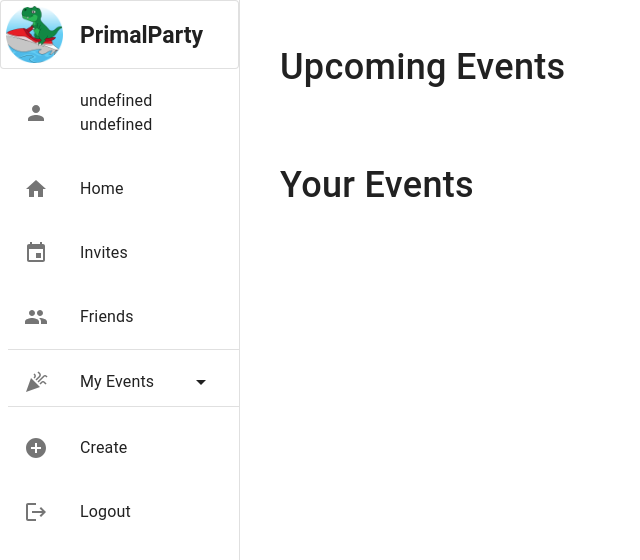
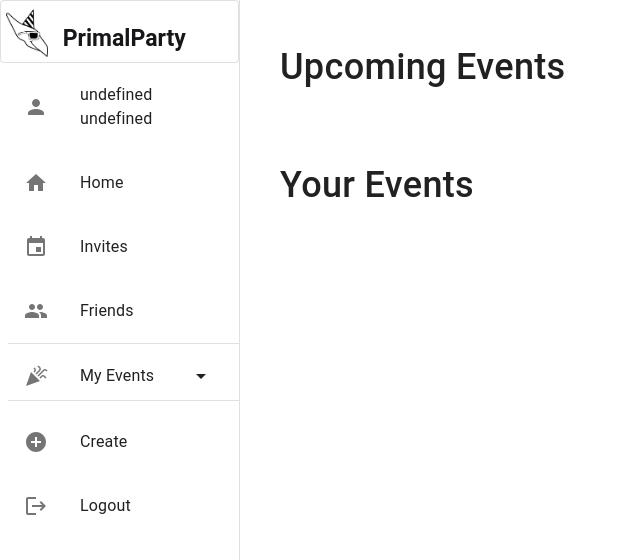
Before and after one commit to Ben2W/PrimalPartyFrontend, a React (Create React App) app: page /dashboard in a window 1280 px wide. Shown: the top 560 px of the page, without its empty margins (0-640 px from the left). Built offline with nearby package versions, Linux system fonts and the light colour scheme; no server answers.

Commit message:
Update Sidebar

```diff
--- a/src/components/Navbar.js
+++ b/src/components/Navbar.js
@@ -4,9 +4,7 @@ import { makeStyles } from '@material-ui/core/styles';
 import AppBar from '@mui/material/AppBar';
 import Toolbar from '@mui/material/Toolbar';
 import Container from '@mui/material/Container';
-
 import Logo from '../img/PartyHatDinoLogo.png';
-import { flexbox } from '@mui/system';
 
 const useStyles = makeStyles((theme) => ({
   link: {
--- a/src/components/Sidebar/HookedSideBar.js
+++ b/src/components/Sidebar/HookedSideBar.js
@@ -4,8 +4,8 @@ import Drawer from '@mui/material/Drawer';
 import CssBaseline from '@mui/material/CssBaseline';
 import Typography from '@mui/material/Typography';
 import Divider from '@mui/material/Divider';
-import defaultLogo from "./defaultLogo.png"
 import {Paper} from "@mui/material";
+import { makeStyles } from '@material-ui/core/styles';
 import {useNavigate, Link} from "react-router-dom";
 import List from "@mui/material/List";
 import ListItem from "@mui/material/ListItem";
@@ -13,11 +13,29 @@ import ListItemIcon from "@mui/material/ListItemIcon";
 import IconHelper from "./IconHelper";
 import ListItemText from "@mui/material/ListItemText";
 import ShowEvents from "./ShowEvents"
+import Logo from '../../img/PartyHatDinoLogo.png';
+
+const useStyles = makeStyles((theme) => ({
+    logo: {
+      maxHeight: 70,
+      paddingRight: 15
+    },
+    SiteName: {
+        marginRight: "auto",
+        fontSize: 26,
+        fontWeight: 600,
+        alignItems: 'center',
+        color: '#17171A',
+        display: 'flex',
+        alignItems: 'center'
+      },
+  }))
 
 const drawerWidth = 240;
 
 const HookedSideBar = (props) => {
     const navigate = useNavigate();
+    const styles = useStyles();
 
     const handleClick = () => {
         navigate("/dashboard");
@@ -51,13 +69,13 @@ const HookedSideBar = (props) => {
                     }}
                 >
                     <Paper variant="outlined" sx={{width: "drawerWidth", display: "flex", padding: "5px"}}>
-                        <img src={defaultLogo} alt="PrimalJetLogo" width="25%" />
-                            <Typography variant="h5" align = "center" component={'span'}>
+                        <img src={ Logo } className={styles.logo} alt="PrimalJetLogo" width="25%" />
+                            <Typography className={styles.SiteName} variant="h5" align = "center" component={'span'}>
                                 <div
                                     style={{ marginTop: '15px', cursor:"pointer", fontSize: '23px', fontWeight: 600}}
                                     onClick={handleClick}
                                 >
-                                    &nbsp;&nbsp;&nbsp;PrimalParty</div>
+                                    PrimalParty</div>
                             </Typography>
                     </Paper>
                     <Box sx={{ overflow: 'auto', marginLeft: 1 }}>
--- a/src/pages/Dashboard.js
+++ b/src/pages/Dashboard.js
@@ -4,7 +4,6 @@ import { Box } from '@mui/system';
 import HookedSideBar from '../components/Sidebar/HookedSideBar';
 import DisplayCard from '../components/DisplayCard'
 import DisplayCardGuest from '../components/DisplayCardGuest'
-import { Container } from 'react-bootstrap';
 
 const Dashboard = () => {
   const [user, setUser] = useState([])
```
